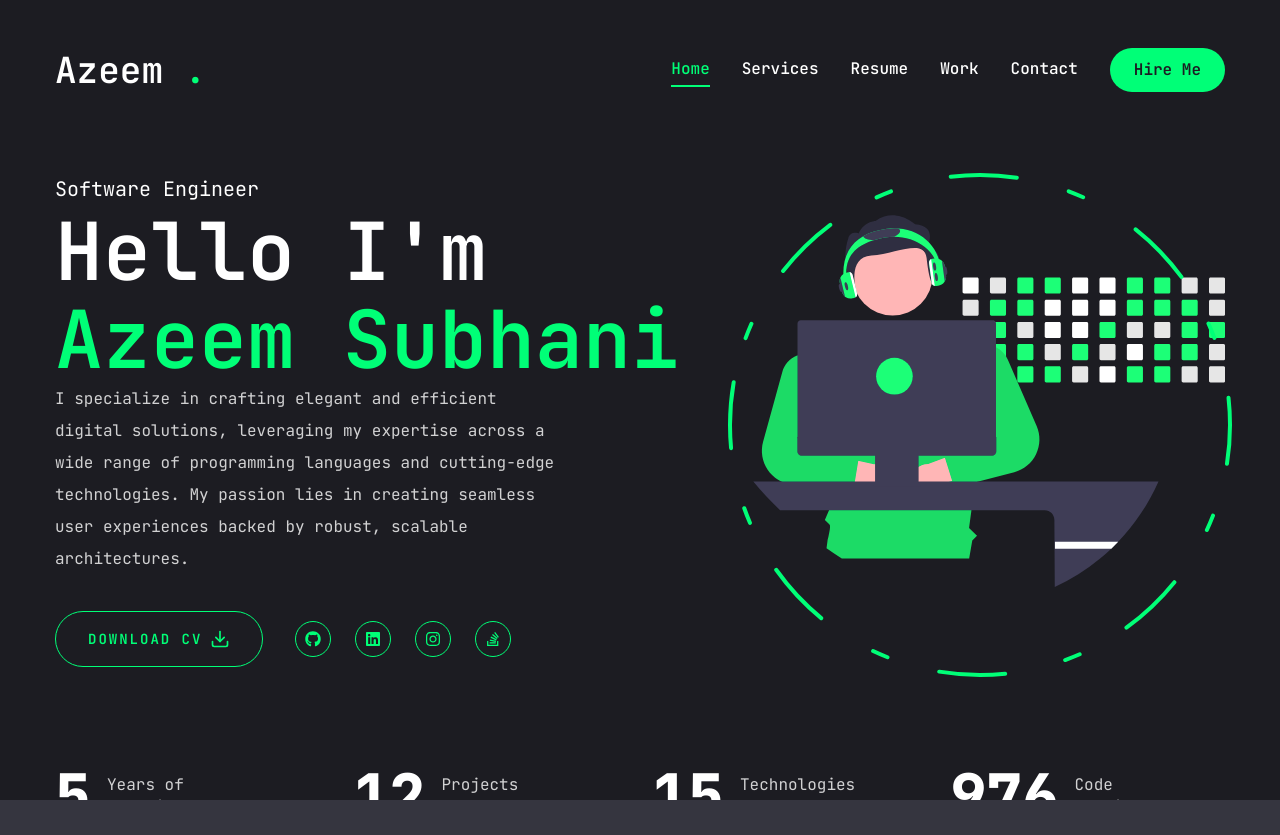
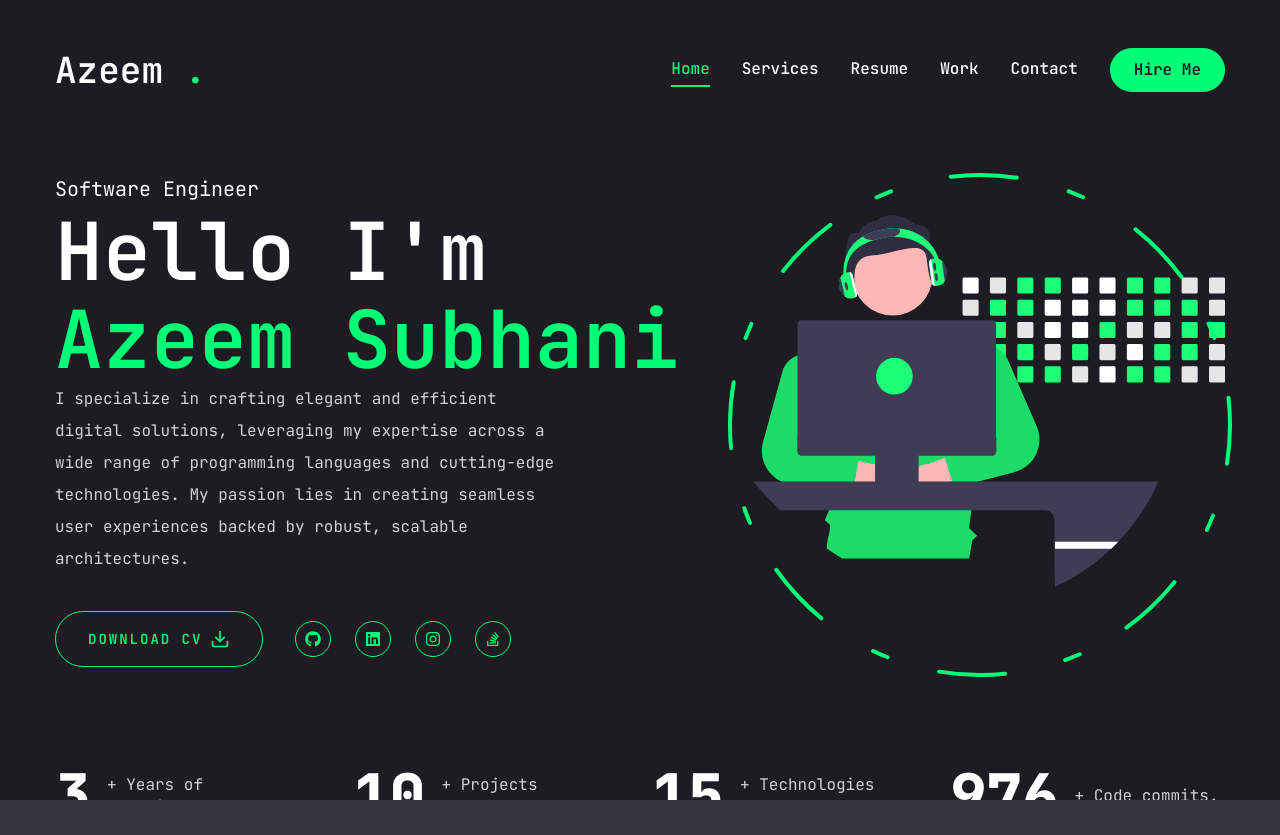
Before and after one commit to Azeem-Subhani/azeem-portfolio, a Next.js app: page / in a window 1280 px wide. Built offline with nearby package versions, Linux system fonts and the light colour scheme.

Commit message:
Update Stats.jsx

```diff
--- a/components/Stats.jsx
+++ b/components/Stats.jsx
@@ -3,10 +3,10 @@
 import CountUp from "react-countup";
 
 const stats = [
-  { num: 5, text: "Years of experience." },
-  { num: 12, text: "Projects Completed." },
-  { num: 15, text: "Technologies mastered." },
-  { num: 1000, text: "Code commits." },
+  { num: 3, text: "+ Years of experience." },
+  { num: 10, text: "+ Projects Completed." },
+  { num: 15, text: "+ Technologies mastered." },
+  { num: 1000, text: "+ Code commits." },
 ];
 
 function Stats() {
```
